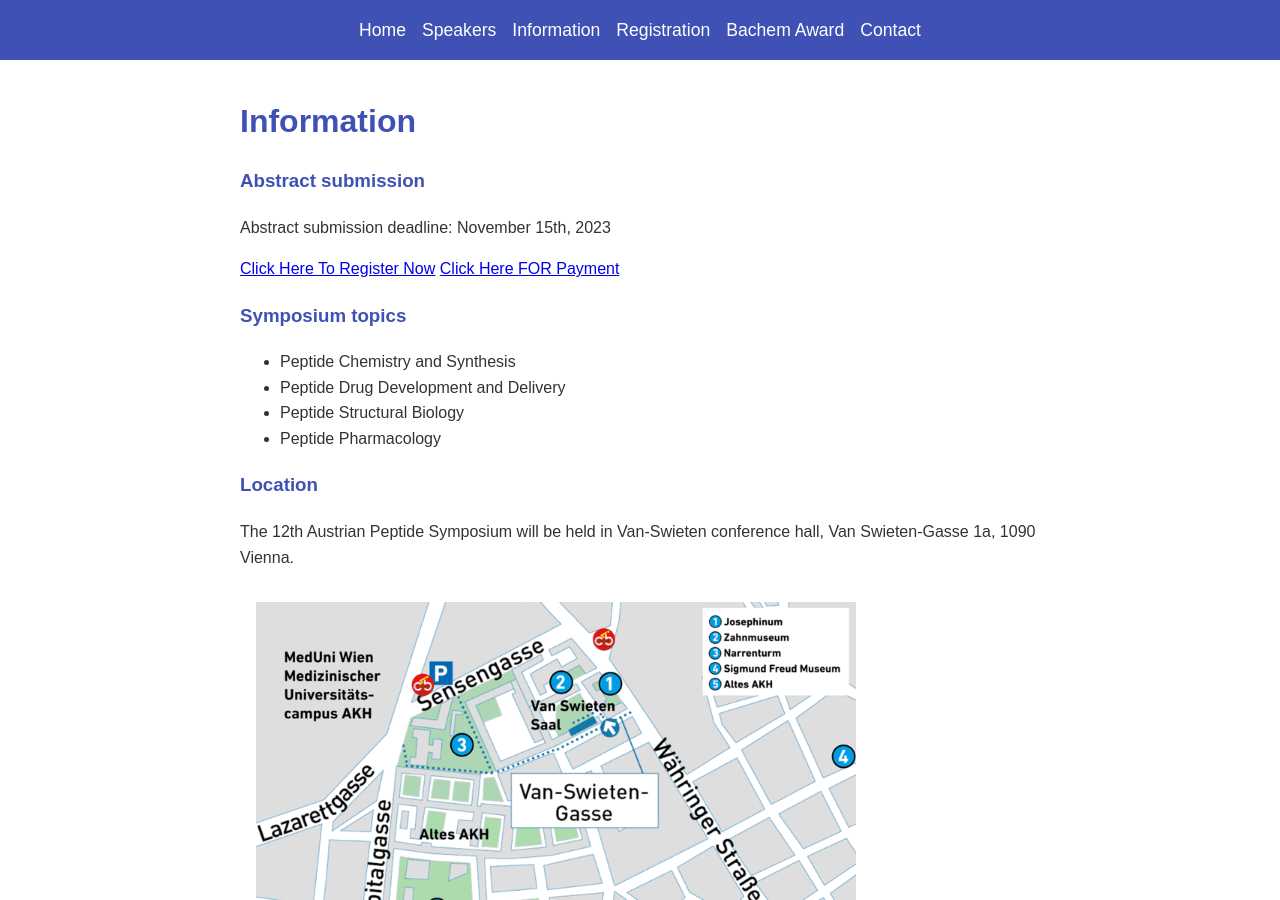
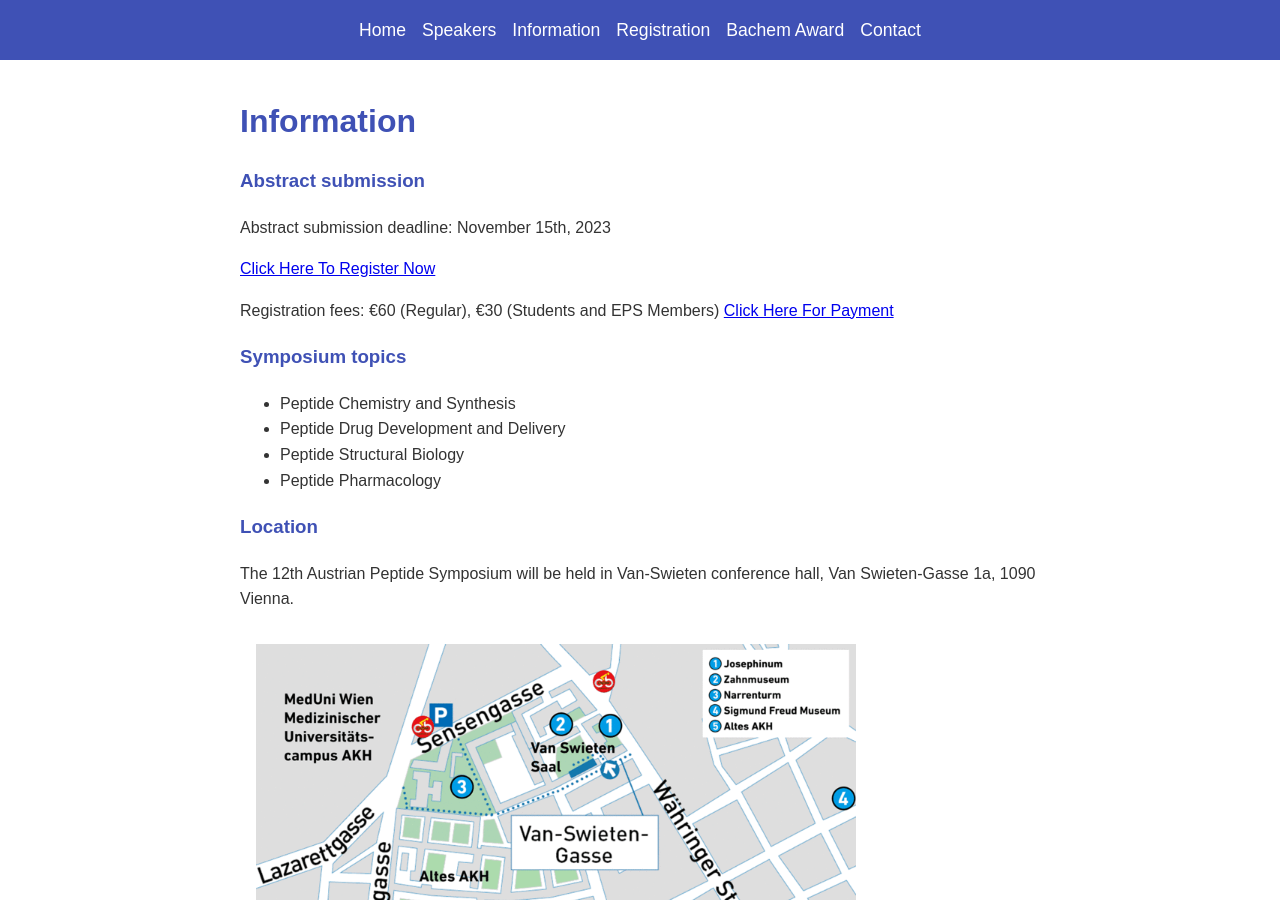
Before and after one commit to austrianpeptide/v2, a Jekyll site: the page built from index.markdown, in a window 1280 px wide and 900 px high, scrolled down 1350 px. Built offline with Jekyll 4.4.1, drawn with Linux system fonts in a browser that asks for light colours.

Commit message:
Update content.yml

```diff
--- a/_data/content.yml
+++ b/_data/content.yml
@@ -41,64 +41,23 @@
     Tel.: +43-(0)1-40160-31390, Email: christian.w.gruber@meduniwien.ac.at
 
     '
-  information: '## Information
-
-    ### Abstract submission
-
-    Abstract submission deadline: November 15th, 2023
-
-
-    [Click Here To Register Now](https://myconference.dev/atps2023register.html)
-
-    [Click Here FOR Payment](https://payment.meduniwien.ac.at/peptidsymposium/)
-
-
-
-    ### Symposium topics
-
-    - Peptide Chemistry and Synthesis
-
-    - Peptide Drug Development and Delivery
-
-    - Peptide Structural Biology
-
-    - Peptide Pharmacology
-
-
-
-    ### Location
-
-    The 12th Austrian Peptide Symposium will be held in Van-Swieten conference hall,
-    Van Swieten-Gasse 1a, 1090 Vienna.
-
-
-    ![Van Swieten Hall Map](/assets/images/vsplan.gif)
-
-
-    ![Van Swieten Hall Picture](/assets/images/vspic.jpg)
-
-
-
-    ### Further information
-
-    The meeting will be held under the auspices of the European Peptide Society (EPS).
-    To be become a member of the EPS (free-of-charge), please [click here](https://www.eurpepsoc.com/benefits-of-membership/).
-
-
-    Download the reports from the [2011-2017] meetings.
-
-
-    Download the reports from the [2021](https://www.eurpepsoc.com/wp-content/uploads/2022/08/63rd-EPS-Newsletter.pdf)
-    and [2022](http://www.eurpepsoc.com/wp-content/uploads/2022/08/63rd-EPS-Newsletter.pdf)
-    meeting via the EPS newsletter archive.
-
-
-    Download a report about [Peptide Science in Austria](https://www.meduniwien.ac.at/pharmakologie/ms/Peptide%20Science%20in%20Austria.pdf).
-
-
-    ![EPS Logo](https://www.meduniwien.ac.at/pharmakologie/ms/epslogo.gif)
-
-    '
+  information: "## Information\n### Abstract submission\nAbstract submission deadline:\
+    \ November 15th, 2023\n\n[Click Here To Register Now](https://myconference.dev/atps2023register.html)\n\
+    \nRegistration fees: \u20AC60 (Regular), \u20AC30 (Students and EPS Members)\n\
+    [Click Here For Payment](https://payment.meduniwien.ac.at/peptidsymposium/)\n\n\
+    \n### Symposium topics\n- Peptide Chemistry and Synthesis\n- Peptide Drug Development\
+    \ and Delivery\n- Peptide Structural Biology\n- Peptide Pharmacology\n\n\n###\
+    \ Location\nThe 12th Austrian Peptide Symposium will be held in Van-Swieten conference\
+    \ hall, Van Swieten-Gasse 1a, 1090 Vienna.\n\n![Van Swieten Hall Map](/assets/images/vsplan.gif)\n\
+    \n![Van Swieten Hall Picture](/assets/images/vspic.jpg)\n\n\n### Further information\n\
+    The meeting will be held under the auspices of the European Peptide Society (EPS).\
+    \ To be become a member of the EPS (free-of-charge), please [click here](https://www.eurpepsoc.com/benefits-of-membership/).\n\
+    \nDownload the reports from the [2011-2017] meetings.\n\nDownload the reports\
+    \ from the [2021](https://www.eurpepsoc.com/wp-content/uploads/2022/08/63rd-EPS-Newsletter.pdf)\
+    \ and [2022](http://www.eurpepsoc.com/wp-content/uploads/2022/08/63rd-EPS-Newsletter.pdf)\
+    \ meeting via the EPS newsletter archive.\n\nDownload a report about [Peptide\
+    \ Science in Austria](https://www.meduniwien.ac.at/pharmakologie/ms/Peptide%20Science%20in%20Austria.pdf).\n\
+    \n![EPS Logo](https://www.meduniwien.ac.at/pharmakologie/ms/epslogo.gif)\n"
   main: '# 12th Austrian Peptide Symposium
 
 
```
